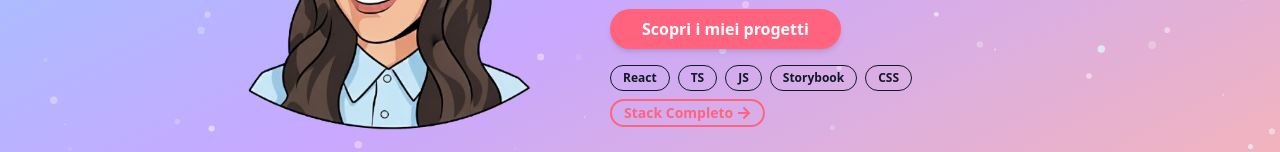
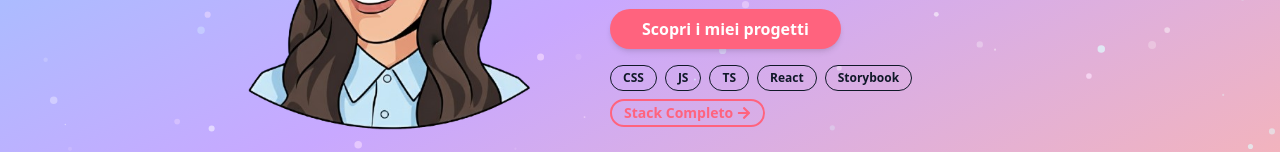
Before and after one commit to giorgiameffe/giorgiameffe-portfolio, a React (Vite) app: page / in a window 1280 px wide. Shown: the part 440-592 px from the top of the page. Built offline with nearby package versions, Linux system fonts and the light colour scheme; a web font is replaced by a local one.

Commit message:
feat: change HeroSection badges

```diff
--- a/src/components/HeroSection.tsx
+++ b/src/components/HeroSection.tsx
@@ -119,27 +119,27 @@ const HeroSection = ({ title, subtitle, description }: HeroSectionProps) => {
                 <div className="flex flex-wrap justify-center md:justify-start items-center gap-2 mt-4 hidden lg:flex">
                     {/* React */}
                     <span className="flex items-center space-x-1 px-3 py-1 rounded-full text-gray-900 dark:text-gray-200 text-xs font-semibold border border-gray-900 dark:border-gray-600">
-                        <span>React</span>
+                        <span>CSS</span>
                     </span>
 
                     {/* TypeScript (TS) */}
                     <span className="flex items-center space-x-1 px-3 py-1 rounded-full text-gray-900 dark:text-gray-200 text-xs font-semibold border border-gray-900 dark:border-gray-600">
-                        <span>TS</span>
+                        <span>JS</span>
                     </span>
 
                     {/* JavaScript (JS) */}
                     <span className="flex items-center space-x-1 px-3 py-1 rounded-full text-gray-900 dark:text-gray-200 text-xs font-semibold border border-gray-900 dark:border-gray-600">
-                        <span>JS</span>
+                        <span>TS</span>
                     </span>
 
                     {/* Storybook */}
                     <span className="flex items-center space-x-1 px-3 py-1 rounded-full text-gray-900 dark:text-gray-200 text-xs font-semibold border border-gray-900 dark:border-gray-600">
-                        <span>Storybook</span>
+                        <span>React</span>
                     </span>
 
                     {/* CSS*/}
                     <span className="flex items-center space-x-1 px-3 py-1 rounded-full text-gray-900 dark:text-gray-200 text-xs font-semibold border border-gray-900 dark:border-gray-600">
-                        <span>CSS</span>
+                        <span>Storybook</span>
                     </span>
 
                     {/* LINK COMPLETO ALLA PAGINA ABOUT (Badge di Rinvio) */}
```
